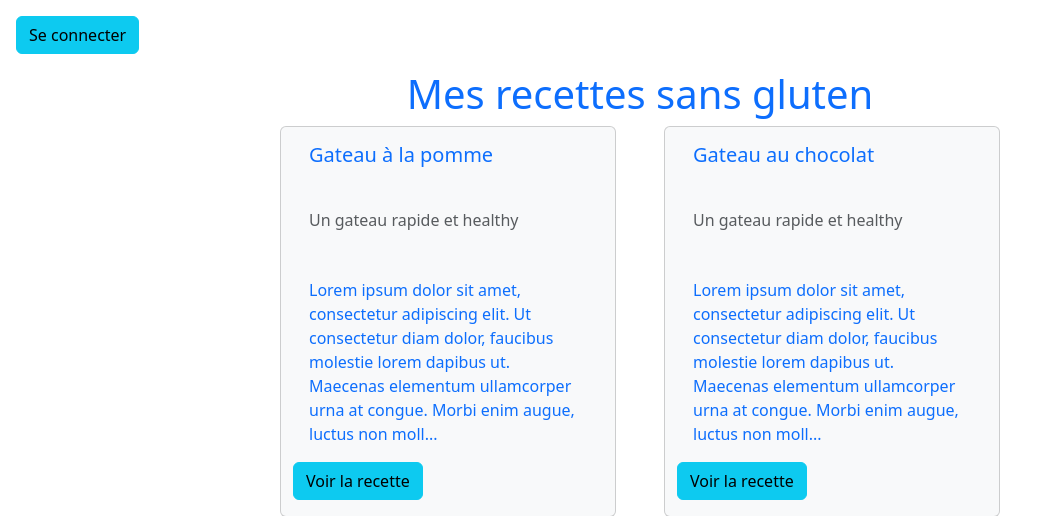
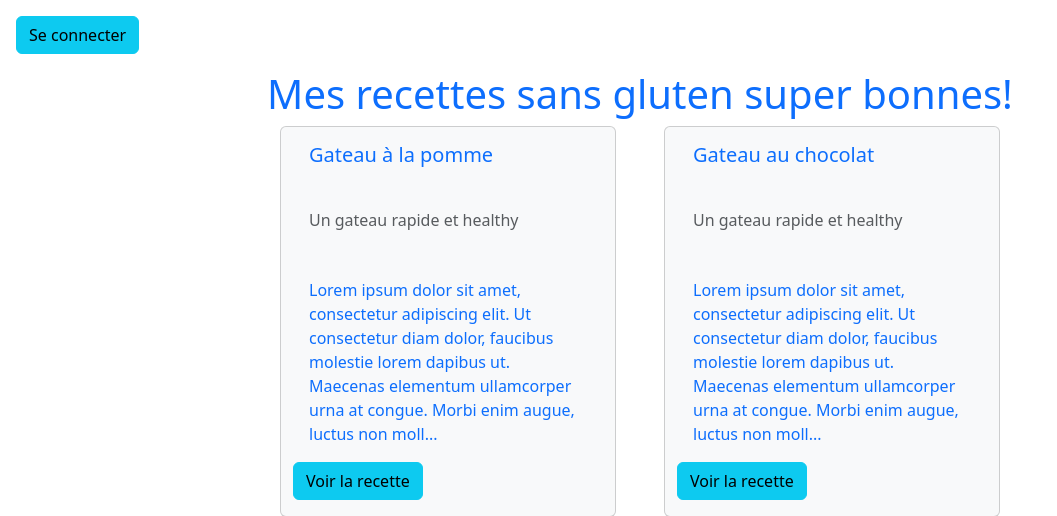
Before and after one commit to fanny-elimar/noglu, a PHP site: page / in a window 1280 px wide. Shown: the top 516 px of the page, without its empty margins (0-1057 px from the left). Run offline with PHP 8.4, Linux system fonts and the light colour scheme; data comes from the database, SQL or seed files in the repository.

Commit message:
changement titre

```diff
--- a/src/index.php
+++ b/src/index.php
@@ -13,7 +13,7 @@ $recipes=getRecipes($pdo);
             <?php } ?>
             </div>
 
-      <h1 class="text-primary text-center">Mes recettes sans gluten</h1>
+      <h1 class="text-primary text-center">Mes recettes sans gluten super bonnes!</h1>
       <div class="container  ">
         <div class="row gap-3 justify-content-center">
         <?php foreach ($recipes as $recipe) {?>
```
